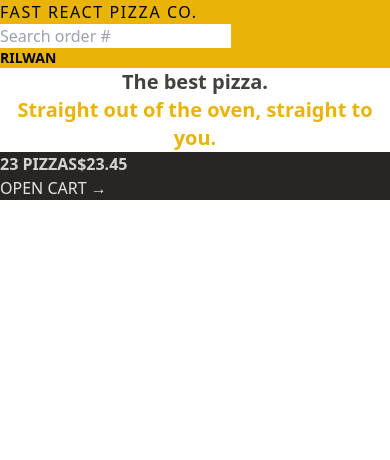
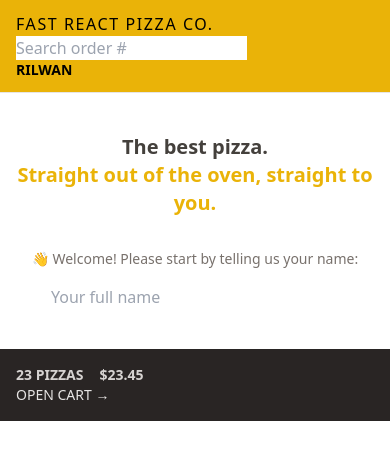
Before and after one commit to easyrilwan/fast-react-pizza, a React (Vite) app: page / in a window 390 px wide. Shown: the top 460 px of the page. Built offline with nearby package versions, Linux system fonts and the light colour scheme.

Commit message:
Tailwind Responsive Design

```diff
--- a/src/features/cart/CartOverview.jsx
+++ b/src/features/cart/CartOverview.jsx
@@ -2,8 +2,8 @@
 
 function CartOverview() {
   return (
-    <div className="bg-stone-800 uppercase text-stone-200">
-      <p className="font-semibold text-stone-300">
+    <div className="py4 bg-stone-800 px-4 py-4 text-sm uppercase text-stone-200 sm:px-6 md:text-base">
+      <p className="space-x-4 font-semibold text-stone-300 sm:space-x-6">
         <span>23 pizzas</span>
         <span>$23.45</span>
       </p>
--- a/src/features/order/CreateUser.jsx
+++ b/src/features/user/CreateUser.jsx
@@ -1,7 +1,7 @@
-import { useState } from 'react';
+import { useState } from "react";
 
 function CreateUser() {
-  const [username, setUsername] = useState('');
+  const [username, setUsername] = useState("");
 
   function handleSubmit(e) {
     e.preventDefault();
@@ -9,16 +9,19 @@
 
   return (
     <form onSubmit={handleSubmit}>
-      <p>👋 Welcome! Please start by telling us your name:</p>
+      <p className="mb-4 text-sm text-stone-500 md:text-base">
+        👋 Welcome! Please start by telling us your name:
+      </p>
 
       <input
         type="text"
         placeholder="Your full name"
         value={username}
         onChange={(e) => setUsername(e.target.value)}
+        className="w-72"
       />
 
-      {username !== '' && (
+      {username !== "" && (
         <div>
           <button>Start ordering</button>
         </div>
--- a/src/ui/Header.jsx
+++ b/src/ui/Header.jsx
@@ -4,7 +4,7 @@
 
 export default function Header() {
   return (
-    <header className="bg-yellow-500 uppercase">
+    <header className="border-b border-stone-200 bg-yellow-500 px-4 py-3 uppercase sm:px-6">
       <Link to="/" className="tracking-widest">
         Fast React Pizza Co.
       </Link>
--- a/src/ui/Home.jsx
+++ b/src/ui/Home.jsx
@@ -1,13 +1,17 @@
+import CreateUser from "../features/user/CreateUser";
+
 function Home() {
   return (
-    <div>
-      <h1 className="text-center text-xl font-semibold text-stone-700">
+    <div className="my-10 text-center sm:my-16">
+      <h1 className="mb-8 text-xl font-semibold text-stone-700">
         The best pizza.
         <br />
         <span className="text-yellow-500">
           Straight out of the oven, straight to you.
         </span>
       </h1>
+
+      <CreateUser />
     </div>
   );
 }
```
